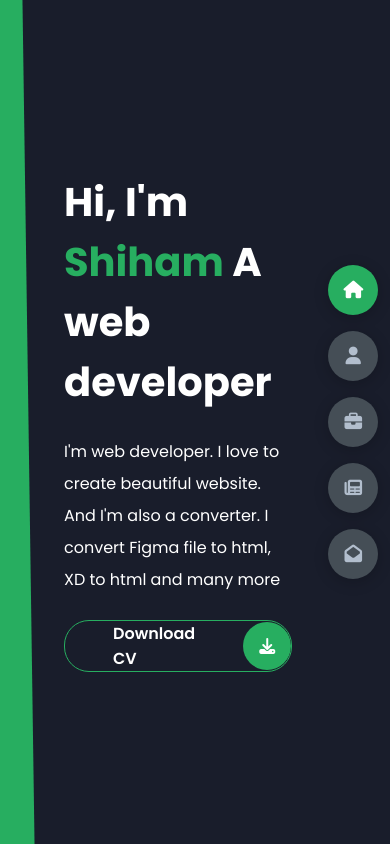
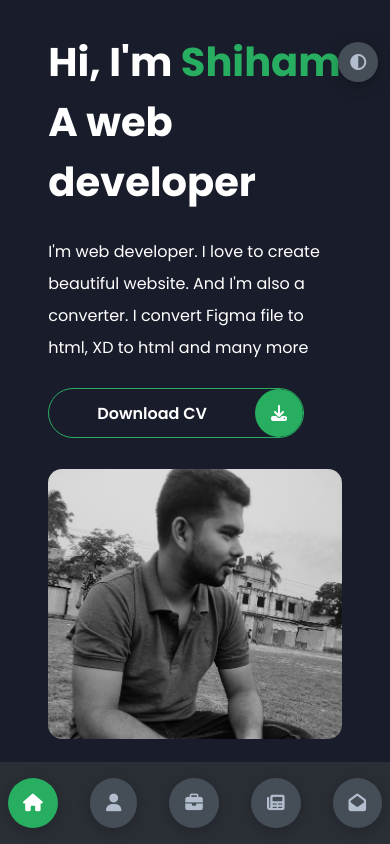
Before and after one commit to Shiham123/Portfolio-1-website, a website: page index.html in a window 390 px wide. Drawn offline with Linux system fonts and the light colour scheme.

Commit message:
mobile screen responsive

```diff
--- a/app.js
+++ b/app.js
@@ -28,6 +28,11 @@ function PageTransition() {
       element.classList.add('active');
     }
   });
+  const themeBtn = document.querySelector('.theme-btn');
+  themeBtn.addEventListener('click', () => {
+    let element = document.body;
+    element.classList.toggle('light-mode');
+  });
 }
 
 PageTransition();
--- a/index.html
+++ b/index.html
@@ -84,6 +84,7 @@
               </a>
             </div>
           </div>
+
           <div class="right-about">
             <div class="about-item">
               <div class="about-text">
@@ -266,11 +267,7 @@
           Here are some of my work that I've in various programming language
         </p>
 
-        <!-- ----------------------- -->
-
         <div class="portfolios">
-          <!-- ----------------------- -->
-
           <div class="portfolio-item">
             <div class="image">
               <img src="./assets/img/port1.jpg" alt="" />
@@ -438,9 +435,9 @@
           <div class="main-title">
             <h2>My <span>Blogs</span> <span class="bg-text">My Blogs</span></h2>
           </div>
+
+          <!-- ------------------- -->
           <div class="blogs-item">
-            <!-- --------------------- -->
-
             <div class="blog">
               <img src="./assets/img/blog1.jpg" alt="" />
 
@@ -485,6 +482,8 @@
         </div>
       </section>
 
+      <!-- =========================================== -->
+      <!-- =========================================== -->
       <!-- =========================================== -->
 
       <section class="section sec5 contact" id="contact">
@@ -632,6 +631,10 @@
       </div>
     </div>
     <!-- ############################ -->
+
+    <div class="theme-btn">
+      <i class="fas fa-adjust"></i>
+    </div>
     <script src="./app.js"></script>
     <!-- <script src="assets/StartUp/js/bootstrap.bundle.min.js"></script> -->
   </body>
--- /dev/null
+++ b/scss/_media.scss
@@ -0,0 +1,106 @@
+@media screen and (max-width: 426px) {
+  header {
+    padding: 0;
+    .header-content {
+      grid-template-columns: 1fr;
+      padding-bottom: 10rem;
+      .left-header {
+        .h-shape {
+          display: none;
+        }
+        .image {
+          margin: 0 auto;
+          width: 90%;
+        }
+      }
+      .right-header {
+        padding: 1rem 0rem !important;
+        grid-row: 1;
+        width: 90%;
+        margin: 0 auto;
+        .name {
+          font-size: 2.5rem !important;
+        }
+      }
+    }
+  }
+
+  .section {
+    padding: 1rem 2rem !important;
+  }
+
+  .about-container {
+    grid-template-columns: 1fr;
+    .right-about {
+      grid-template-columns: 1fr;
+      padding-top: 2.5rem;
+    }
+    .left-about {
+      padding-right: 0 !important;
+      p {
+        padding-left: 0 !important;
+      }
+    }
+  }
+
+  .about-stats {
+    .progress-bars {
+      grid-template-columns: 1fr;
+    }
+  }
+
+  .timeline {
+    grid-template-columns: 1fr;
+    padding-bottom: 5rem;
+  }
+
+  .portfolios {
+    grid-template-columns: 1fr;
+    padding-bottom: 6rem;
+  }
+
+  .blogs-item {
+    grid-template-columns: 1fr;
+    padding-top: 3rem;
+    padding-bottom: 7rem;
+  }
+
+  .contact-content {
+    flex-direction: column;
+    .right-contact {
+      margin-left: 0;
+      margin-top: 3rem;
+      .input-control-custom {
+        flex-direction: column;
+        :last-child {
+          margin-left: 0;
+          margin-top: 1rem;
+        }
+      }
+    }
+  }
+
+  //   re use button
+
+  .controls {
+    top: auto;
+    bottom: 0;
+    flex-direction: row;
+    justify-content: center;
+    left: 50%;
+    transform: translateX(-50%);
+    width: 100%;
+    background-color: var(--color-grey-5);
+    .control {
+      margin: 1rem 1rem;
+    }
+  }
+
+  .theme-btn {
+    width: 40px;
+    height: 40px;
+    i {
+      font-size: 1rem;
+    }
+  }
+}
--- a/scss/style.scss
+++ b/scss/style.scss
@@ -19,6 +19,20 @@
   --color-grey-6: #12181b;
   --br-sm-2: 14px;
   --box-shadow-1: 0 3px 15px rgba(0, 0, 0, 0.2);
+}
+
+.light-mode {
+  --color-primary: #ffffff;
+  --color-secondary: #f56692;
+  --color-white: #454e56;
+  --color-black: #000000;
+  --color-grey-0: #f8f8f8;
+  --color-grey-1: #6c7983;
+  --color-grey-2: #6c7983;
+  --color-grey-3: #6c7983;
+  --color-grey-4: #454e56;
+  --color-grey-5: #f8f8f8;
+  --color-grey-6: #12181b;
 }
 
 body {
@@ -43,7 +57,7 @@ header {
 }
 
 section {
-  min-height: 100vh;
+  height: 100vh;
   width: 100%;
   position: absolute;
   left: 0;
@@ -125,6 +139,30 @@ section {
       color: var(--color-grey-2);
       pointer-events: none;
     }
+  }
+}
+
+.theme-btn {
+  top: 5%;
+  right: 3%;
+  width: 55px;
+  height: 55px;
+  border-radius: 50%;
+  background-color: var(--color-grey-4);
+  cursor: pointer;
+  position: fixed;
+  display: flex;
+  justify-content: center;
+  align-items: center;
+  box-shadow: 0 3px 15px rgba(0, 0, 0, 0.3);
+  transition: all 0.4s ease-in-out;
+  &:active {
+    transform: translateY(-5px);
+  }
+  i {
+    font-size: 1.2rem;
+    color: var(--color-grey-2);
+    pointer-events: none;
   }
 }
 
@@ -700,3 +738,6 @@ section {
     }
   }
 }
+
+// import media
+@import './media';
```
Also changed, not shown: assets/css/style.css, 1 other file.
